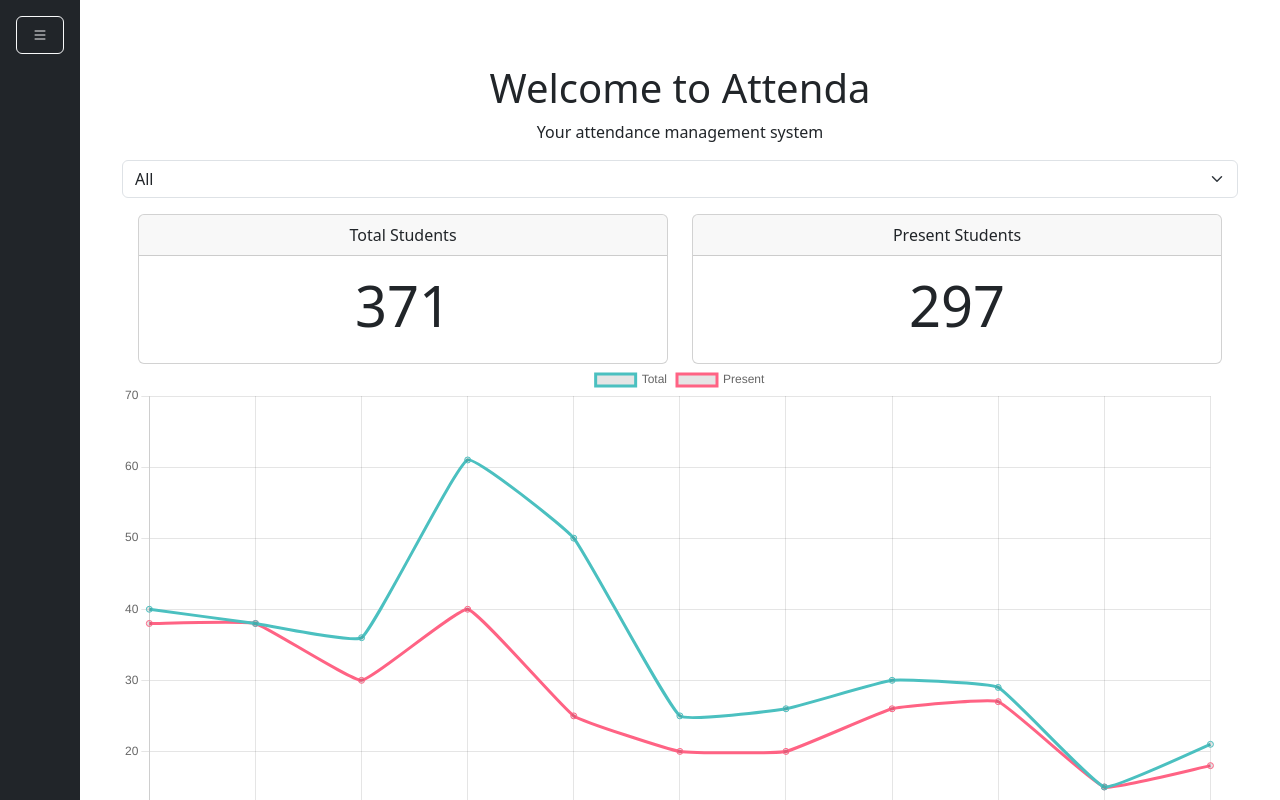
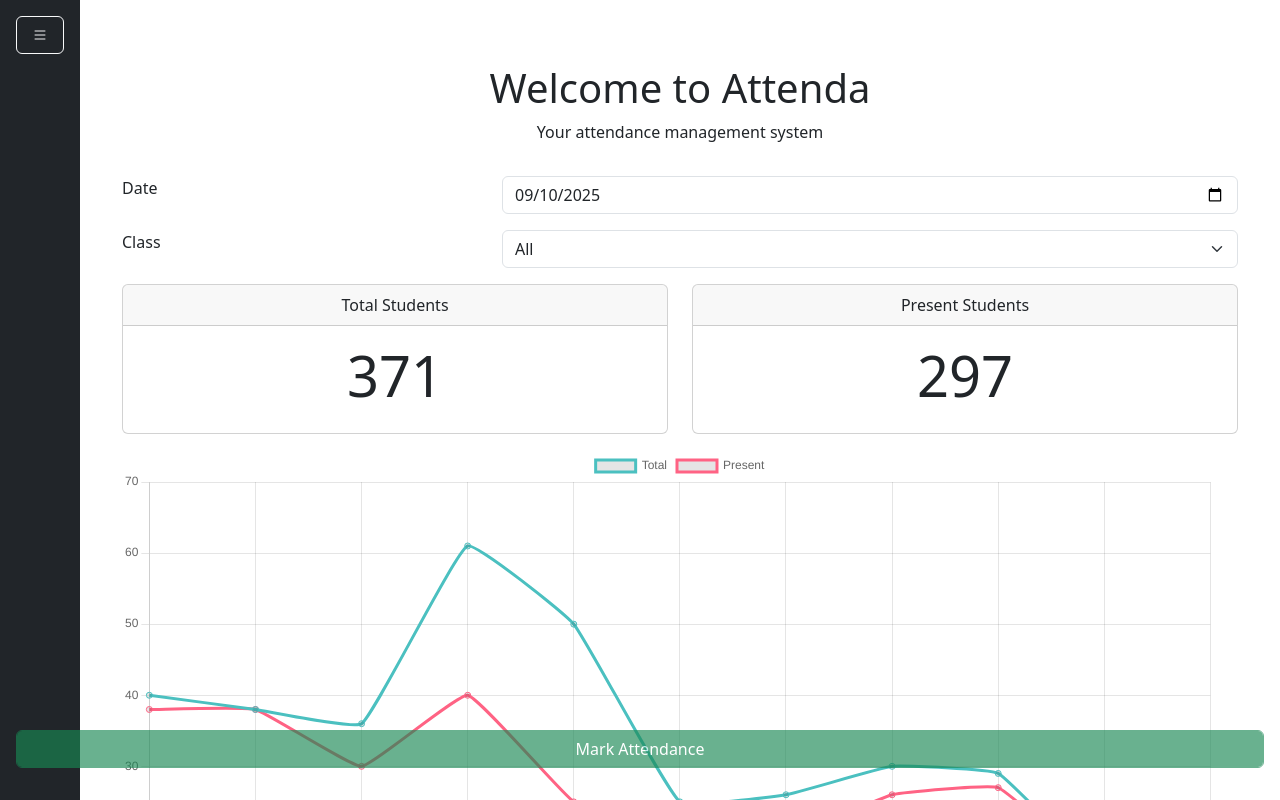
Before and after one commit to Ishad-M-I-M/attenda-app, an Angular app: page / in a window 1280 px wide. Shown: the top 800 px of the page. Built offline with nearby package versions, Linux system fonts and the light colour scheme.

Commit message:
Refine home page and route to mark attendance page

```diff
--- a/src/app/app.routes.ts
+++ b/src/app/app.routes.ts
@@ -48,5 +48,9 @@
     {
         path: 'management',
         component: ManagementComponent
+    },
+    {
+        path: 'mark-attendance',
+        loadComponent: () => import('./mark-attendance/mark-attendance.component').then(m => m.MarkAttendanceComponent)
     }
 ];
--- a/src/app/home/home.component.html
+++ b/src/app/home/home.component.html
@@ -1,19 +1,35 @@
 <div style="display: flex; height: 100vh;">
     <app-navigation></app-navigation>
     <div class="container mt-5 pt-3">
-        <div class="row">
+        <div class="row mb-3">
             <div class="col-12">
                 <h1 class="text-center">Welcome to Attenda</h1>
                 <p class="text-center">Your attendance management system</p>
             </div>
         </div>
         <div id="summary-section">
-            <select class="form-select" (change)="onSummarySelectionChange()" [(ngModel)]="summary_selection" >
-                <option value="all" [defaultSelected]="true">All</option>
-                <option value="boys">Boys</option>
-                <option value="girls">Girls</option>
-            </select>
-            <div class="row ps-3 pe-3 mt-3">
+            <div class="mb-3 row">
+                <div class="col-4">
+                    <label for="date" class="form-label">Date</label>
+                </div>
+                <div class="col-8">
+                    <input id="date" class="form-control" type="date"
+                           [(ngModel)]="selectedDate"
+                           name="date">
+                </div>
+            </div>
+            <div class="mb-3 row">
+                <div class="col-4">
+                    <label for="class" class="form-label">Class</label>
+                </div>
+                <div class="col-8">
+                    <select id="class" class="form-select" [(ngModel)]="selectedClass" name="class">
+                        <option [ngValue]="null" selected>All</option>
+                        <option *ngFor="let cls of classes" [ngValue]="cls">{{ cls.grade + " | " + cls.medium + ( cls.gender ? " | " + cls.gender.toUpperCase() : "" ) }}</option>
+                    </select>
+                </div>
+            </div>
+            <div class="row mt-3 mb-3">
                 <div class="col-6">
                     <div class="card text-center">
                         <div class="card-header">
@@ -37,6 +53,9 @@
             </div>
             <canvas id="attendance-summary"></canvas>
         </div>
+        <div class="fixed-bottom text-center mb-3 p-3">
+            <button class="btn btn-success form-control" type="button" [disabled]="selectedClass == null" (click)="navigate('/mark-attendance', {'class-id': selectedClass?.id, 'date': selectedDate})">Mark Attendance</button>
+        </div>
 
     </div>
 </div>
--- a/src/app/home/home.component.ts
+++ b/src/app/home/home.component.ts
@@ -1,119 +1,89 @@
 import {Component} from '@angular/core';
-import {BlockButtonComponent} from "../.shared/block-button/block-button.component";
+import {NavigationComponent} from "../navigation/navigation.component";
 import {Router} from "@angular/router";
-import {NavigationComponent} from "../navigation/navigation.component";
 
 import Chart from 'chart.js/auto';
 import {FormsModule} from "@angular/forms";
+import {NgForOf} from "@angular/common";
+import {Class} from "../interfaces";
 
 @Component({
     selector: 'app-home',
     standalone: true,
     imports: [
-        BlockButtonComponent,
         NavigationComponent,
-        FormsModule
+        FormsModule,
+        NgForOf
     ],
     templateUrl: './home.component.html',
     styleUrl: './home.component.css'
 })
 export class HomeComponent {
     private chartInstance: Chart | null = null;
-    summary_selection = "all"
-    total: string | number = "N/A"
-    present: string | number = "N/A"
+    total: number = 0;
+    present: number = 0;
 
-    constructor() {
+    selectedDate: String | null = null;
+    as: any;
+
+    constructor(private router: Router) {
     }
 
-    attendance_summary = {
-        all:
-            {
-                labels: ['Grade 1', 'Grade 2', 'Grade 3', 'Grade 4', 'Grade 5', 'Grade 6', 'Grade 7', 'Grade 8',
-                    'Grade 9', 'Grade 10', 'Grade 11'],
-                datasets: [
-                    {
-                        label: 'Total',
-                        data: [40, 38, 36, 61, 50, 25, 26, 30, 29, 15, 21],
-                        fill: false,
-                        borderColor: 'rgb(75, 192, 192)',
-                        tension: 0.1
-                    },
-                    {
-                        label: 'Present',
-                        data: [38, 38, 30, 40, 25, 20, 20, 26, 27, 15, 18],
-                        fill: false,
-                        borderColor: 'rgb(255, 99, 132)',
-                        tension: 0.1
-                    }
-                ]
-            },
-        girls: {
+    selectedClass: Class | null = null;
+
+    classes: Class[] = [];
+
+    ngOnInit() {
+        // TODO: Fetch from the end points
+        this.classes = [
+            {id: 1, grade: 1, medium: 'Sinhala', gender: null, teacher: 'Mr. Perera', totalStudents: 50},
+            {id: 2, grade: 1, medium: 'Tamil', gender: null, teacher: 'Ms. Nirmala', totalStudents: 40},
+            {id: 10, grade: 10, medium: 'Sinhala', gender: 'Boys', teacher: 'Mr. Perera', totalStudents: 30},
+        ];
+        this.selectedDate = new Date().toISOString().split('T')[0]; // Set to today's date in YYYY-MM-DD format
+
+        let data = {
             labels: ['Grade 1', 'Grade 2', 'Grade 3', 'Grade 4', 'Grade 5', 'Grade 6', 'Grade 7', 'Grade 8',
                 'Grade 9', 'Grade 10', 'Grade 11'],
             datasets: [
                 {
                     label: 'Total',
-                    data: [20, 19, 18, 30, 50, 25, 26, 30, 29, 15, 21],
+                    data: [40, 38, 36, 61, 50, 25, 26, 30, 29, 15, 21],
                     fill: false,
                     borderColor: 'rgb(75, 192, 192)',
                     tension: 0.1
                 },
                 {
                     label: 'Present',
-                    data: [19, 19, 16, 15, 25, 20, 20, 26, 27, 15, 18],
-                    fill: false,
-                    borderColor: 'rgb(255, 99, 132)',
-                    tension: 0.1
-                }
-            ]
-        },
-        boys: {
-            labels: ['Grade 1', 'Grade 2', 'Grade 3', 'Grade 4', 'Grade 5', 'Grade 6', 'Grade 7', 'Grade 8',
-                'Grade 9', 'Grade 10', 'Grade 11'],
-            datasets: [
-                {
-                    label: 'Total',
-                    data: [20, 19, 18, 30, 50, 25, 26, 30, 29, 15, 21],
-                    fill: false,
-                    borderColor: 'rgb(75, 192, 192)',
-                    tension: 0.1
-                },
-                {
-                    label: 'Present',
-                    data: [10, 19, 16, 15, 25, 20, 20, 26, 27, 15, 18],
+                    data: [38, 38, 30, 40, 25, 20, 20, 26, 27, 15, 18],
                     fill: false,
                     borderColor: 'rgb(255, 99, 132)',
                     tension: 0.1
                 }
             ]
         }
+
+        this.renderChart(data, this.calculateTotal(data), this.calculatePresent(data))
     }
 
-    ngOnInit() {
-        this.renderChart()
+    private calculateTotal(data: any): number {
+        return data.datasets[0].data.reduce((sum: number, current: number) => sum + current, 0);
     }
 
-    onSummarySelectionChange() {
-        this.renderChart()
+    private calculatePresent(data: any): number {
+        return data.datasets[1].data.reduce((sum: number, current: number) => sum + current, 0);
     }
 
-    renderChart() {
-        let data = this.attendance_summary.all;
-        if (this.summary_selection == "girls") {
-            data = this.attendance_summary.girls
-        } else if (this.summary_selection == "boys") {
-            data = this.attendance_summary.boys
+    renderChart(data: any, total: number, present: number) {
+        const canvas = document.getElementById('attendance-summary') as HTMLCanvasElement | null;
+        if (this.chartInstance) {
+            this.chartInstance.destroy(); // Destroy previous instance if it exists
         }
 
-        this.total = data.datasets[0].data.reduce((a, b) => a + b, 0);
-        this.present = data.datasets[1].data.reduce((a, b) => a + b, 0);
+        this.total = total;
+        this.present = present;
 
-        if (this.chartInstance) {
-            this.chartInstance.destroy();
-        }
 
-        const canvas = document.getElementById('attendance-summary') as HTMLCanvasElement | null;
         if (canvas) {
             this.chartInstance = new Chart(canvas, {
                 type: 'line',
@@ -130,4 +100,12 @@
             console.error('Element with ID "attendance-summary" not found.');
         }
     }
+
+    navigate(path: string, params: {}) {
+        this.router.navigate([path], {queryParams: params}).then(r => {
+            console.log('Navigation successful:', r);
+        }).catch(error => {
+            console.error('Navigation error:', error);
+        });
+    }
 }
--- a/src/app/interfaces.ts
+++ b/src/app/interfaces.ts
@@ -12,4 +12,6 @@
     medium: string;
     gender: string | null;
     teacher: string;
+    totalStudents: number;
+    students?: Student[]; // Optional property to hold students in the class
 }
--- a/src/app/mark-attendance/mark-attendance.component.html
+++ b/src/app/mark-attendance/mark-attendance.component.html
@@ -1 +1,3 @@
-<p>mark-attendance works!</p>
+<app-page-container title="Mark Attendance">
+
+</app-page-container>
--- a/src/app/mark-attendance/mark-attendance.component.ts
+++ b/src/app/mark-attendance/mark-attendance.component.ts
@@ -1,12 +1,31 @@
-import { Component } from '@angular/core';
+import {Component} from '@angular/core';
+import {PageContainerComponent} from "../.shared/page-container/page-container.component";
+import {ActivatedRoute} from "@angular/router";
 
 @Component({
-  selector: 'app-mark-attendance',
-  standalone: true,
-  imports: [],
-  templateUrl: './mark-attendance.component.html',
-  styleUrl: './mark-attendance.component.css'
+    selector: 'app-mark-attendance',
+    standalone: true,
+    imports: [
+        PageContainerComponent
+    ],
+    templateUrl: './mark-attendance.component.html',
+    styleUrl: './mark-attendance.component.css'
 })
 export class MarkAttendanceComponent {
 
+    classId: string | null = null;
+    date: string | null = null;
+
+    constructor(private route: ActivatedRoute) {
+    }
+
+    ngOnInit() {
+        this.route.queryParams.subscribe(params => {
+            console.log('Route parameters:', params);
+            this.classId = params['class-id']?? null;
+            this.date = params['date']?? null;
+            console.log(this.classId);
+            console.log(this.date);
+        })
+    }
 }
```
Also changed, not shown: src/app/classes/classes.component.ts (+17 -18 lines).
